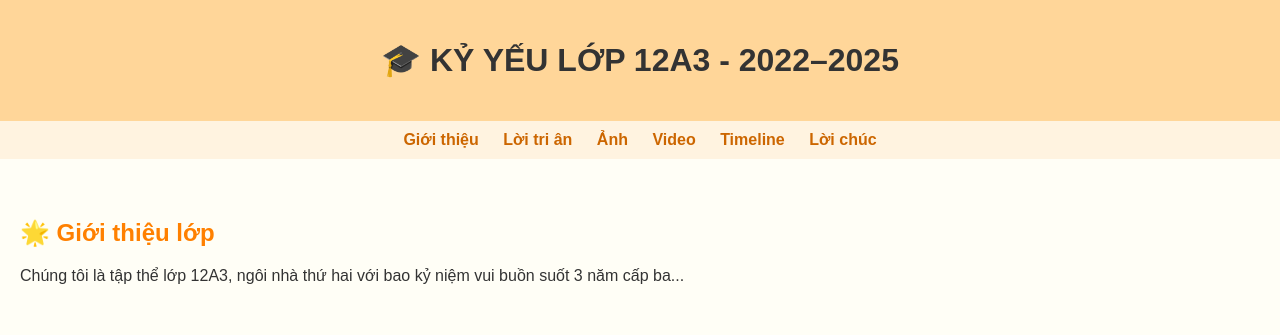
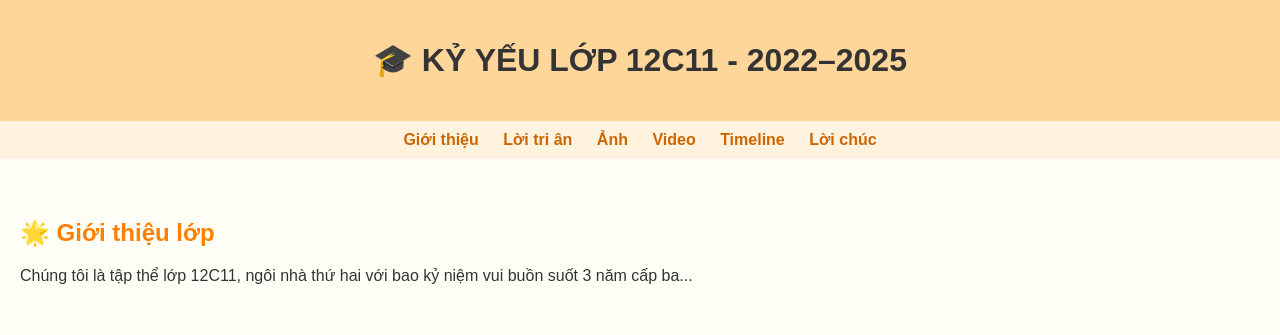
Before and after one commit to haitruong191/Ky-yeu-12C11, a plain HTML site: page ky-yeu-12C11/index.html in a window 1280 px wide. Shown: the top 335 px of the page. Drawn offline with Linux system fonts and the light colour scheme.

Commit message:
Update index.html

```diff
--- a/ky-yeu-12C11/index.html
+++ b/ky-yeu-12C11/index.html
@@ -2,7 +2,7 @@
 <html lang="vi">
 <head>
   <meta charset="UTF-8">
-  <title>Kỷ Yếu 12A3</title>
+  <title>Kỷ Yếu 12C11</title>
   <link rel="stylesheet" href="style.css" />
   <style>
     body {
@@ -52,7 +52,7 @@
 <body>
 
   <header>
-    <h1>🎓 KỶ YẾU LỚP 12A3 - 2022–2025</h1>
+    <h1>🎓 KỶ YẾU LỚP 12C11 - 2022–2025</h1>
   </header>
 
   <nav>
@@ -66,7 +66,7 @@
 
   <section id="gioi-thieu">
     <h2>🌟 Giới thiệu lớp</h2>
-    <p>Chúng tôi là tập thể lớp 12A3, ngôi nhà thứ hai với bao kỷ niệm vui buồn suốt 3 năm cấp ba...</p>
+    <p>Chúng tôi là tập thể lớp 12C11, ngôi nhà thứ hai với bao kỷ niệm vui buồn suốt 3 năm cấp ba...</p>
   </section>
 
   <section id="loi-trian">
@@ -110,7 +110,7 @@
   </section>
 
   <footer>
-    <p>&copy; 2025 - 12A3 Yêu dấu 💖</p>
+    <p>&copy; 2025 - 12C11 Yêu dấu 💖</p>
   </footer>
 
 </body>
```
